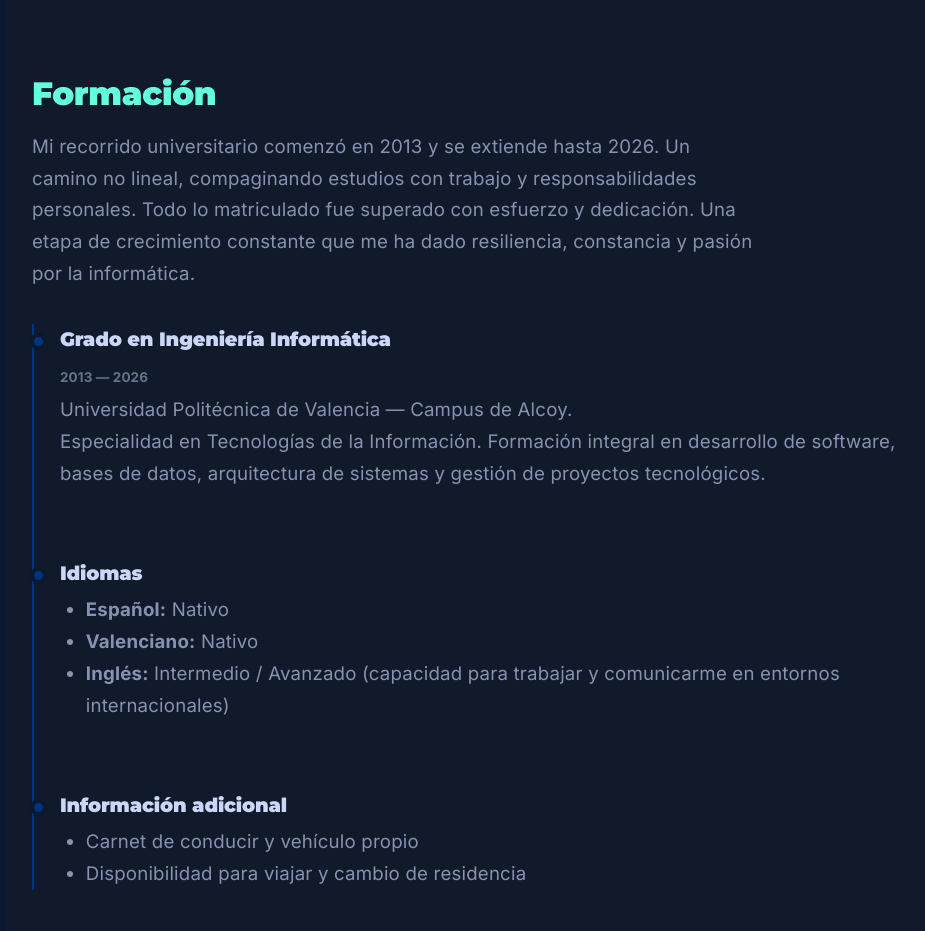
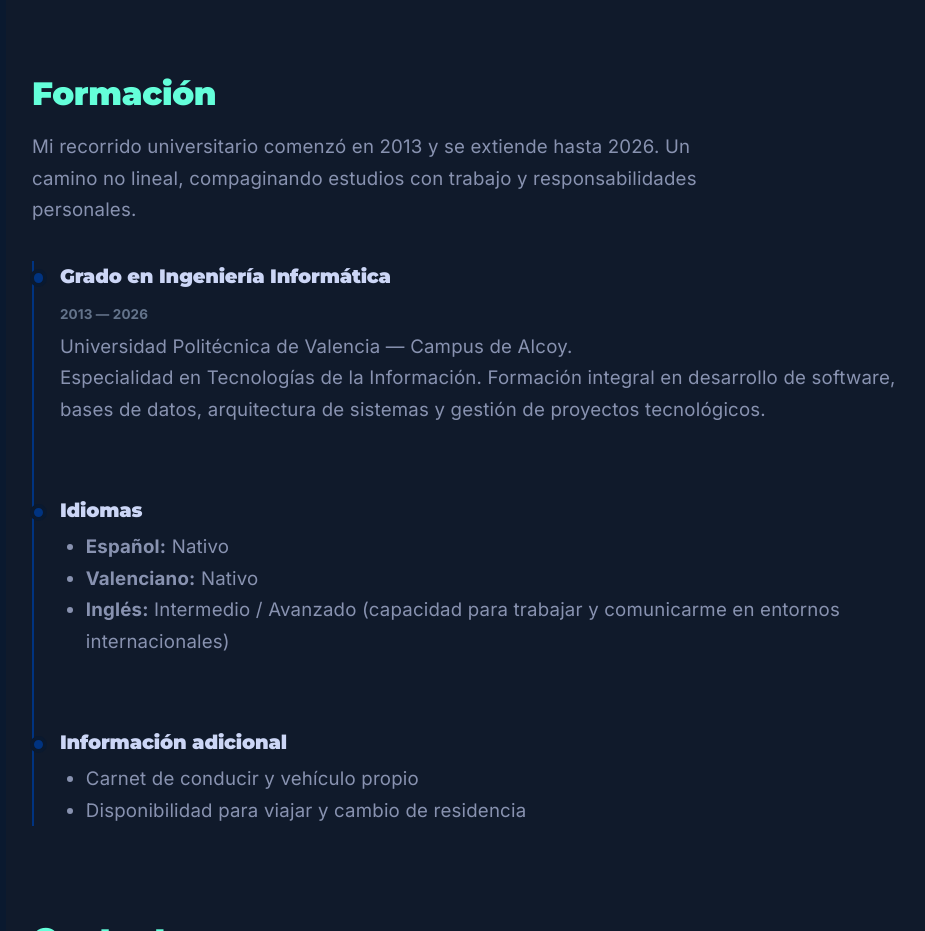
Before and after one commit to jopasma7/Portfolio, a website: page index.html in a window 1280 px wide. Shown: the part 4060-4991 px from the top of the page, without its empty margins (264-1189 px from the left). Drawn offline with nearby package versions, Linux system fonts and the light colour scheme.

Commit message:
fix: shorten edu-desc text
Co-Authored-By: Claude Sonnet 4.6 <noreply@anthropic.com>

```diff
--- a/index.html
+++ b/index.html
@@ -624,7 +624,7 @@
     </section>
     <section id="formacion" class="section pt-12 pb-10">
       <h2 id="edu-title" class="text-2xl md:text-3xl font-bold text-[#003380] dark:text-[#64ffda] mb-4 font-display">Formación</h2>
-      <p id="edu-desc" class="mb-8 text-[#64748b] dark:text-[#8892b0] max-w-2xl">Mi recorrido universitario comenzó en 2013 y se extiende hasta 2026. Un camino no lineal, compaginando estudios con trabajo y responsabilidades personales. Todo lo matriculado fue superado con esfuerzo y dedicación. Una etapa de crecimiento constante que me ha dado resiliencia, constancia y pasión por la informática.</p>
+      <p id="edu-desc" class="mb-8 text-[#64748b] dark:text-[#8892b0] max-w-2xl">Mi recorrido universitario comenzó en 2013 y se extiende hasta 2026. Un camino no lineal, compaginando estudios con trabajo y responsabilidades personales.</p>
       <div class="flex flex-col gap-8 border-l-2 border-[#003380] pl-6">
         <div class="relative pb-8">
           <span class="absolute -left-7 top-2 w-4 h-4 bg-[#003380] rounded-full border-4 border-[#f8fafc] dark:border-[#0a192f]"></span>
```
